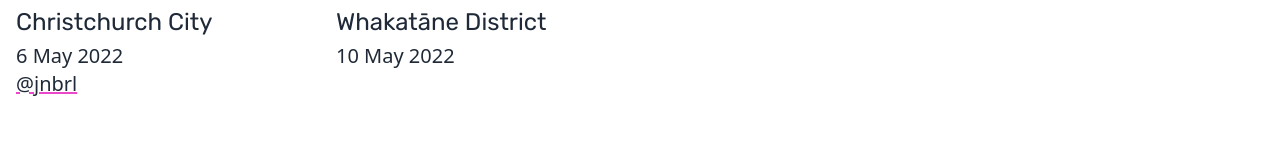
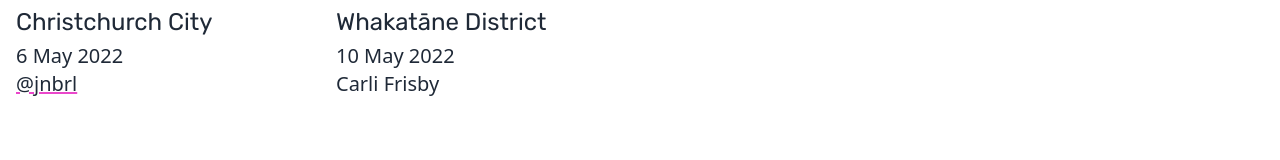
Before and after one commit to councilbinz/councilbins.nz, a Next.js app: page / in a window 1280 px wide. Shown: the part 1198-1358 px from the top of the page. Built offline with nearby package versions, Linux system fonts and the light colour scheme.

Commit message:
Added contributor

```diff
--- a/src/bins.js
+++ b/src/bins.js
@@ -92,6 +92,7 @@ export default {
       slug: "whakatane-district",
       localAuthorityCode: "WDC",
       collectionDate: "10 May 2022",
+      contributorHandle: "Carli Frisby",
       colour: "5-green-green",
       councilName: "Whakatāne District",
     },
```
